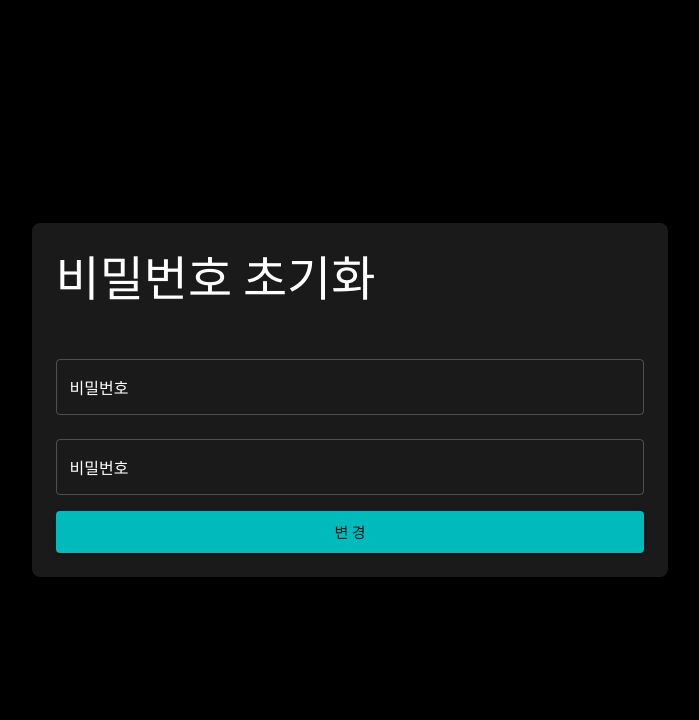
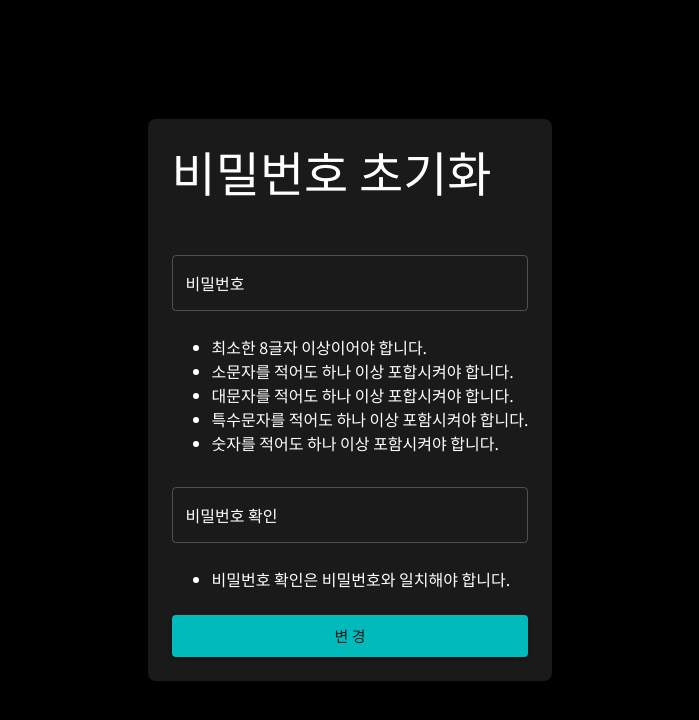
Before and after one commit to icsong-basic/innovationacademy-42seoul-apply, a React app: page /password/reset/1 in a window 1280 px wide. Shown: the top 720 px of the page, without its empty margins (290-989 px from the left). Built offline with nearby package versions, Linux system fonts and the light colour scheme; no server answers; what i18n-iso-countries would draw is missing.

Commit message:
비밀번호 변경 수정요청 적용

```diff
--- a/src/containers/PasswordReset.tsx
+++ b/src/containers/PasswordReset.tsx
@@ -1,37 +1,39 @@
-import React, { useState, useEffect, FormEvent } from 'react';
-import { withRouter, Link } from 'react-router-dom'
+import React, { useState, useEffect, FormEvent } from "react";
+import { withRouter, Link } from "react-router-dom";
 
-import { makeStyles } from '@material-ui/core/styles';
-import Paper from '@material-ui/core/Paper';
-import Grid from '@material-ui/core/Grid';
-import Typography from '@material-ui/core/Typography';
-import Button from '@material-ui/core/Button';
-import TextField from '@material-ui/core/TextField';
-import userSingleton from '../stores/userSingleton'
+import { makeStyles } from "@material-ui/core/styles";
+import Paper from "@material-ui/core/Paper";
+import Grid from "@material-ui/core/Grid";
+import Typography from "@material-ui/core/Typography";
+import Button from "@material-ui/core/Button";
+import TextField from "@material-ui/core/TextField";
+import userSingleton from "../stores/userSingleton";
 
-import apis from '../apis';
+import apis from "../apis";
 
-const Logo = require("../assets/images/logo.png")
+const Logo = require("../assets/images/logo.png");
 
-const useStyles = makeStyles(theme => ({
+const useStyles = makeStyles((theme) => ({
   layout: {
-        position: 'fixed',
-        width: '100%',
-        height: '100%',
-        display: 'flex',
-        flexDirection: 'column',
-        alignItems: 'center',
-        justifyContent: 'center'
+    position: "fixed",
+    width: "100%",
+    height: "100%",
+    display: "flex",
+    flexDirection: "column",
+    alignItems: "center",
+    justifyContent: "center",
   },
   paper: {
     margin: theme.spacing(1),
     padding: theme.spacing(3),
-        backgroundColor: 'rgba(255,255,255,0.1)',
-        color: '#ffffff',
-        borderRadius: theme.spacing(1)
+    backgroundColor: "rgba(255,255,255,0.1)",
+    color: "#ffffff",
+    borderRadius: theme.spacing(1),
+    maxHeight: "100%",
+    overflow: "auto",
   },
   title: {
-        marginBottom: theme.spacing(5)
+    marginBottom: theme.spacing(5),
   },
   loginBtn: {
     marginTop: theme.spacing(1),
@@ -41,52 +43,58 @@ const useStyles = makeStyles(theme => ({
   },
   alreadyRegistered: {
     marginTop: theme.spacing(1),
-        marginBottom: theme.spacing(1)
+    marginBottom: theme.spacing(1),
   },
   logo: {
-        width: theme.spacing(30)
-    }
+    width: theme.spacing(30),
+  },
 }));
-
 
 export default withRouter(function PasswordReset({ history, location, match }) {
   const classes = useStyles();
-    const [password1, setPassword1] = useState<string>('')
-    const [password2, setPassword2] = useState<string>('')
-    const [password1ErrorMessage, setPassword1ErrorMessage] = useState<string>('')
-    const [password2ErrorMessage, setPassword2ErrorMessage] = useState<string>('')
-    const [resetBtnDisabled, setResetBtnDisabled] = useState(false)
-    const token = (match && match.params && match.params.token) ? match.params.token : '';
+  const [password1, setPassword1] = useState<string>("");
+  const [password2, setPassword2] = useState<string>("");
+  const [password1ErrorMessage, setPassword1ErrorMessage] = useState<string>("");
+  const [password2ErrorMessage, setPassword2ErrorMessage] = useState<string>("");
+  const [resetBtnDisabled, setResetBtnDisabled] = useState(false);
+  const token = match && match.params && match.params.token ? match.params.token : "";
 
   const onSubmit = (e: FormEvent) => {
-        e.preventDefault()
+    e.preventDefault();
     let errorOccured = false;
     if (!password1) {
-            setPassword1ErrorMessage('비밀번호를 입력하세요.');
-            errorOccured = true
+      setPassword1ErrorMessage("비밀번호를 입력하세요.");
+      errorOccured = true;
     }
     if (!password2) {
-            setPassword2ErrorMessage('비밀번호를 입력하세요.');
-            errorOccured = true
+      setPassword2ErrorMessage("비밀번호를 입력하세요.");
+      errorOccured = true;
     }
 
     if (password1 !== password2) {
-            setPassword2ErrorMessage('비밀번호가 일치하지 않습니다.');
-            errorOccured = true
+      setPassword2ErrorMessage("비밀번호가 일치하지 않습니다.");
+      errorOccured = true;
     }
 
     if (!errorOccured) {
-            setResetBtnDisabled(true)
-            apis.changePassword(token, password1).then(response => {
-                alert('비밀번호를 변경했습니다.')
-                setResetBtnDisabled(false)
-                history.push('/signin')
-            }).catch(error => {
-                alert('비밀번호 변경에 실패했습니다.')
-                setResetBtnDisabled(false)
+      setResetBtnDisabled(true);
+      apis
+        .changePassword(token, password1)
+        .then((response) => {
+          alert("비밀번호를 변경했습니다.");
+          setResetBtnDisabled(false);
+          history.push("/signin");
         })
+        .catch((error) => {
+          let errMessage = error?.response?.data?.message || "비밀번호 변경에 실패했습니다.";
+          if (errMessage === "No message available") {
+            errMessage = "비밀번호 변경에 실패했습니다.";
           }
+          alert(errMessage);
+          setResetBtnDisabled(false);
+        });
     }
+  };
 
   return (
     <div className={classes.layout}>
@@ -108,33 +116,44 @@ export default withRouter(function PasswordReset({ history, location, match }) {
                 fullWidth
                 margin="normal"
                 value={password1}
-                                onChange={(e) => { setPassword1(e.target.value); setPassword1ErrorMessage('') }}
+                onChange={(e) => {
+                  setPassword1(e.target.value);
+                  setPassword1ErrorMessage("");
+                }}
               />
+              <ul>
+                <li>최소한 8글자 이상이어야 합니다.</li>
+                <li>소문자를 적어도 하나 이상 포합시켜야 합니다.</li>
+                <li>대문자를 적어도 하나 이상 포합시켜야 합니다.</li>
+                <li>특수문자를 적어도 하나 이상 포함시켜야 합니다.</li>
+                <li>숫자를 적어도 하나 이상 포함시켜야 합니다.</li>
+              </ul>
               <TextField
                 variant="outlined"
                 error={!!password2ErrorMessage}
                 helperText={password2ErrorMessage}
                 name="password"
-                                label="비밀번호"
+                label="비밀번호 확인"
                 type="password"
                 fullWidth
                 margin="normal"
                 value={password2}
-                                onChange={(e) => { setPassword2(e.target.value); setPassword2ErrorMessage('') }}
+                onChange={(e) => {
+                  setPassword2(e.target.value);
+                  setPassword2ErrorMessage("");
+                }}
               />
-                            <Button
-                                type="submit"
-                                variant="contained"
-                                color="primary"
-                                fullWidth
-                                size="large"
-                                className={classes.loginBtn}
-                                disabled={resetBtnDisabled}>변 경</Button><br />
-
+              <ul>
+                <li>비밀번호 확인은 비밀번호와 일치해야 합니다.</li>
+              </ul>
+              <Button type="submit" variant="contained" color="primary" fullWidth size="large" className={classes.loginBtn} disabled={resetBtnDisabled}>
+                변 경
+              </Button>
+              <br />
             </form>
           </Grid>
         </Grid>
       </Paper>
     </div>
   );
-})
+});
--- a/src/containers/UserPasswordChange.tsx
+++ b/src/containers/UserPasswordChange.tsx
@@ -1,51 +1,64 @@
-import React, { useState, FormEvent } from 'react'
-import { Container, Box, TextField, Button, Typography } from '@material-ui/core'
-import { withRouter } from 'react-router'
-import apis from '../apis'
+import React, { useState, FormEvent } from "react";
+import { Container, Box, TextField, Button, Typography } from "@material-ui/core";
+import { withRouter } from "react-router";
+import apis from "../apis";
 
 export default withRouter(function UserPasswordChange({ history }) {
-    const [currentPassword, setCurrentPassword] = useState<string>('')
-    const [newPassword, setNewPassword] = useState<string>('')
+  const [currentPassword, setCurrentPassword] = useState<string>("");
+  const [newPassword, setNewPassword] = useState<string>("");
+  const [newPasswordConfirm, setNewPasswordConfirm] = useState<string>("");
 
-    const [currentPasswordError, setCurrentPasswordError] = useState<string>('')
-    const [newPasswordError, setNewPasswordError] = useState<string>('')
+  const [currentPasswordError, setCurrentPasswordError] = useState<string>("");
+  const [newPasswordError, setNewPasswordError] = useState<string>("");
+  const [newPasswordConfirmError, setNewPasswordConfirmError] = useState<string>("");
 
-    const [waiting, setWaiting] = useState<boolean>(false)
+  const [waiting, setWaiting] = useState<boolean>(false);
 
   const onSubmit = (e: FormEvent) => {
-        e.preventDefault()
+    e.preventDefault();
     let errorOccured = false;
     if (!currentPassword) {
-            setCurrentPasswordError('현재 비밀번호를 입력하세요.');
-            errorOccured = true
+      setCurrentPasswordError("현재 비밀번호를 입력하세요.");
+      errorOccured = true;
     }
     if (!newPassword) {
-            setNewPasswordError('새로운 비밀번호를 입력하세요.');
-            errorOccured = true
+      setNewPasswordError("새로운 비밀번호를 입력하세요.");
+      errorOccured = true;
+    }
+
+    if (newPassword && newPassword !== newPasswordConfirm) {
+      setNewPasswordConfirmError("새로운 비밀번호가 일치하지 않습니다.");
+      errorOccured = true;
     }
 
     if (currentPasswordError || newPasswordError) {
       return;
     }
 
-
     if (!errorOccured) {
       setWaiting(true);
-            apis.changeUserPassword(currentPassword, newPassword).then(response => {
-                window.alert('비밀번호를 변경했습니다.')
-                setWaiting(false)
-                history.push('/')
+      apis
+        .changeUserPassword(currentPassword, newPassword)
+        .then((response) => {
+          window.alert("비밀번호를 변경했습니다.");
           setWaiting(false);
-            }).catch(error => {
-                window.alert('비밀번호 변경에 실패했습니다.')
-                setWaiting(false)
+          history.push("/");
+          setWaiting(false);
         })
+        .catch((error) => {
+          let errMessage = error?.response?.data?.message || "비밀번호 변경에 실패했습니다.";
+          if (errMessage === "No message available") {
+            errMessage = "비밀번호 변경에 실패했습니다.";
           }
+          window.alert(errMessage);
+          setWaiting(false);
+        });
     }
+  };
   return (
     <Container className="user-password-change-page" maxWidth="md">
       <Box className="box">
-                <Typography variant="h3" component="h3" style={{ marginBottom: '1em' }}>
+        <Typography variant="h3" component="h3" style={{ marginBottom: "1em" }}>
           비밀번호 변경
         </Typography>
         <form onSubmit={onSubmit}>
@@ -58,7 +71,10 @@ export default withRouter(function UserPasswordChange({ history }) {
             margin="normal"
             fullWidth
             value={currentPassword}
-                        onChange={(e) => { setCurrentPasswordError(''); setCurrentPassword(e.target.value); }}
+            onChange={(e) => {
+              setCurrentPasswordError("");
+              setCurrentPassword(e.target.value);
+            }}
           />
           <TextField
             type="password"
@@ -69,19 +85,42 @@ export default withRouter(function UserPasswordChange({ history }) {
             margin="normal"
             fullWidth
             value={newPassword}
-                        style={{ marginBottom: '1em' }}
-                        onChange={(e) => { setNewPasswordError(''); setNewPassword(e.target.value); }}
+            style={{ marginBottom: "1em" }}
+            onChange={(e) => {
+              setNewPasswordError("");
+              setNewPassword(e.target.value);
+            }}
           />
-                    <Button
-                        type="submit"
-                        variant="contained"
-                        color={currentPassword && newPassword ? 'primary' : 'default'}
+          <ul>
+            <li>최소한 8글자 이상이어야 합니다.</li>
+            <li>소문자를 적어도 하나 이상 포합시켜야 합니다.</li>
+            <li>대문자를 적어도 하나 이상 포합시켜야 합니다.</li>
+            <li>특수문자를 적어도 하나 이상 포함시켜야 합니다.</li>
+            <li>숫자를 적어도 하나 이상 포함시켜야 합니다.</li>
+          </ul>
+          <TextField
+            type="password"
+            error={!!newPasswordConfirmError}
+            helperText={newPasswordConfirmError}
+            variant="outlined"
+            label="새로운 비밀번호 확인"
+            margin="normal"
             fullWidth
-                        size="large"
-                        disabled={waiting}>로그인</Button>
+            value={newPasswordConfirm}
+            style={{ marginBottom: "1em" }}
+            onChange={(e) => {
+              setNewPasswordConfirmError("");
+              setNewPasswordConfirm(e.target.value);
+            }}
+          />
+          <ul>
+            <li>새로운 비밀번호 확인은 비밀번호와 일치해야 합니다.</li>
+          </ul>
+          <Button type="submit" variant="contained" color={currentPassword && newPassword ? "primary" : "default"} fullWidth size="large" disabled={waiting}>
+            변경
+          </Button>
         </form>
       </Box>
     </Container>
-    )
-}
-)
+  );
+});
```
Lines whose indentation alone changed are shown as unchanged.
